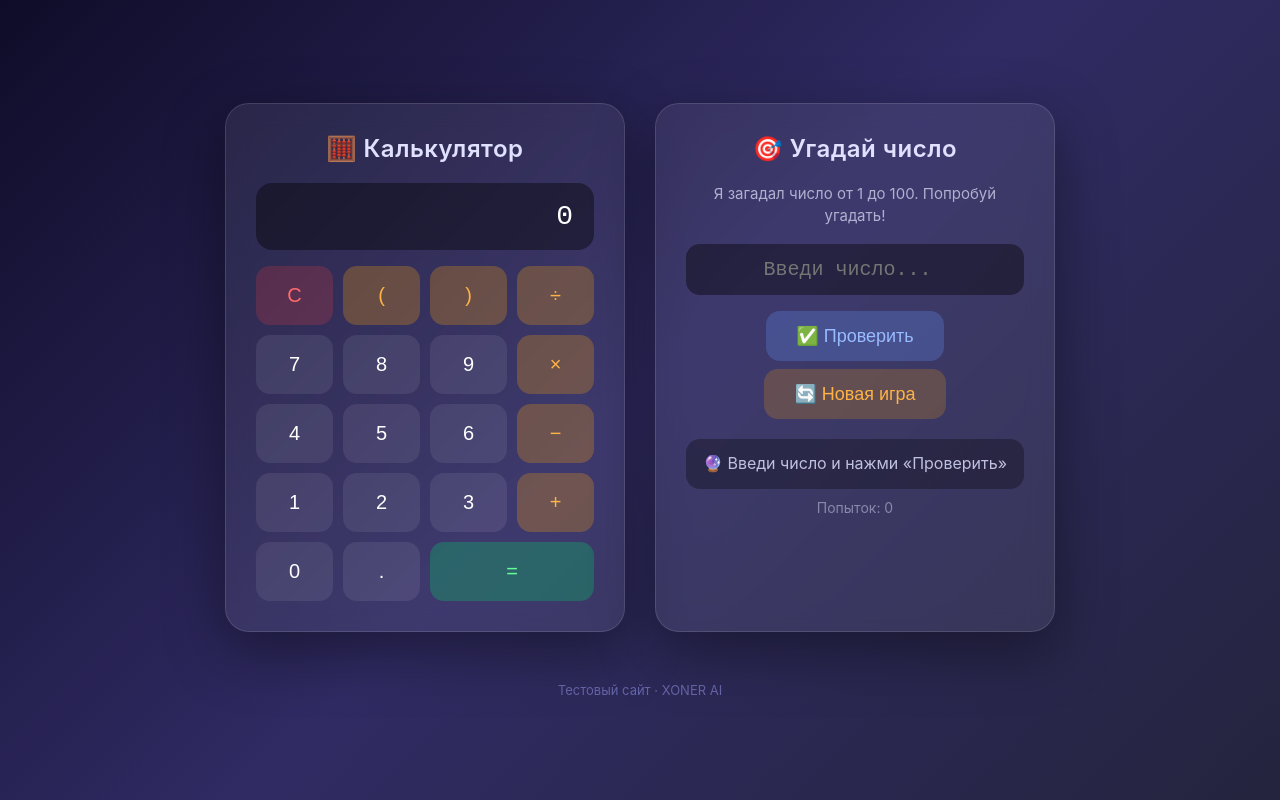
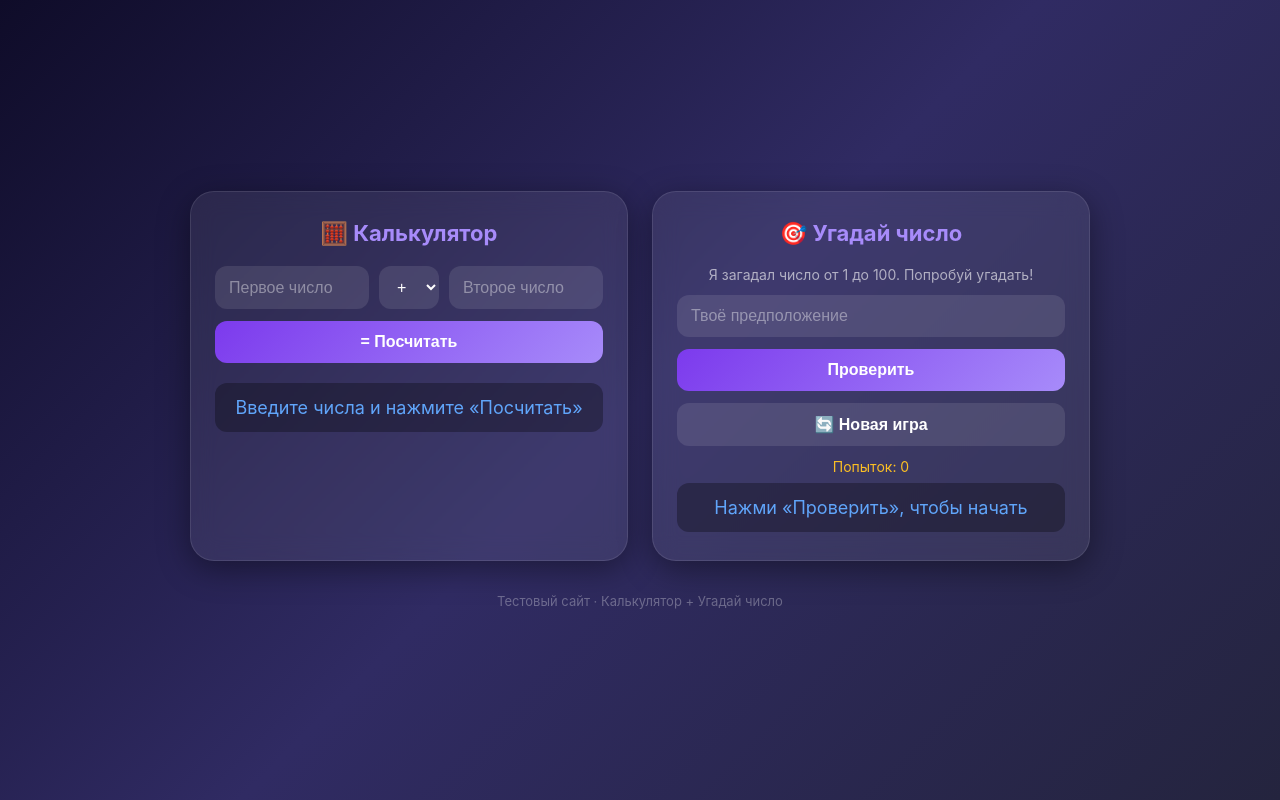
Before and after one commit to XONER4/xoner-qa-retry-1781900053354, a plain HTML site: page index.html in a window 1280 px wide. Drawn offline with Linux system fonts and the light colour scheme.

Commit message:
Update test site with calculator and number guessing game

```diff
--- a/index.html
+++ b/index.html
@@ -5,11 +5,7 @@
     <meta name="viewport" content="width=device-width, initial-scale=1.0">
     <title>Тестовый сайт — Калькулятор и Угадай число</title>
     <style>
-        * {
-            box-sizing: border-box;
-            margin: 0;
-            padding: 0;
-        }
+        * { box-sizing: border-box; margin: 0; padding: 0; }
         body {
             font-family: -apple-system, BlinkMacSystemFont, 'Segoe UI', Roboto, sans-serif;
             background: linear-gradient(135deg, #0f0c29, #302b63, #24243e);
@@ -22,286 +18,206 @@
         .container {
             max-width: 900px;
             width: 100%;
-            display: flex;
-            flex-wrap: wrap;
-            gap: 30px;
-            justify-content: center;
+            display: grid;
+            grid-template-columns: 1fr 1fr;
+            gap: 24px;
+        }
+        @media (max-width: 700px) {
+            .container { grid-template-columns: 1fr; }
         }
         .card {
-            background: rgba(255, 255, 255, 0.07);
+            background: rgba(255,255,255,0.07);
             backdrop-filter: blur(12px);
-            border: 1px solid rgba(255, 255, 255, 0.12);
             border-radius: 24px;
-            padding: 30px;
-            width: 100%;
-            max-width: 400px;
-            box-shadow: 0 20px 60px rgba(0,0,0,0.4);
+            padding: 28px 24px;
+            box-shadow: 0 8px 32px rgba(0,0,0,0.4);
+            border: 1px solid rgba(255,255,255,0.1);
             color: #fff;
-            transition: transform 0.2s;
         }
-        .card:hover {
-            transform: translateY(-4px);
-        }
-        h2 {
-            font-size: 24px;
+        .card h2 {
+            font-size: 22px;
             margin-bottom: 20px;
             text-align: center;
+            color: #a78bfa;
+        }
+        .card input, .card select {
+            width: 100%;
+            padding: 12px 14px;
+            margin-bottom: 12px;
+            border: none;
+            border-radius: 12px;
+            background: rgba(255,255,255,0.1);
+            color: #fff;
+            font-size: 16px;
+            outline: none;
+            transition: 0.2s;
+        }
+        .card input::placeholder { color: rgba(255,255,255,0.4); }
+        .card input:focus, .card select:focus { background: rgba(255,255,255,0.18); }
+        .card select option { background: #302b63; color: #fff; }
+        .btn {
+            width: 100%;
+            padding: 12px;
+            border: none;
+            border-radius: 12px;
+            background: linear-gradient(135deg, #7c3aed, #a78bfa);
+            color: #fff;
+            font-size: 16px;
             font-weight: 600;
-            letter-spacing: 0.5px;
-            color: #e0e0ff;
+            cursor: pointer;
+            transition: 0.2s;
+            margin-bottom: 12px;
         }
-        .calc-display {
-            width: 100%;
-            padding: 18px 20px;
-            font-size: 28px;
-            text-align: right;
-            border: none;
-            border-radius: 16px;
-            background: rgba(0,0,0,0.4);
-            color: #fff;
-            margin-bottom: 16px;
-            font-family: 'Courier New', monospace;
-            letter-spacing: 1px;
+        .btn:hover { transform: scale(1.02); opacity: 0.9; }
+        .btn:active { transform: scale(0.98); }
+        .result-box {
+            background: rgba(0,0,0,0.3);
+            border-radius: 12px;
+            padding: 14px;
+            min-height: 48px;
+            margin-top: 8px;
+            font-size: 18px;
+            text-align: center;
+            word-break: break-word;
         }
-        .calc-buttons {
-            display: grid;
-            grid-template-columns: repeat(4, 1fr);
+        .result-box.success { color: #4ade80; }
+        .result-box.error { color: #f87171; }
+        .result-box.info { color: #60a5fa; }
+        .calc-row {
+            display: flex;
             gap: 10px;
+            margin-bottom: 12px;
         }
-        .calc-btn {
-            padding: 18px;
-            font-size: 20px;
-            border: none;
-            border-radius: 14px;
-            background: rgba(255,255,255,0.08);
-            color: #fff;
-            cursor: pointer;
-            transition: all 0.15s;
-            font-weight: 500;
+        .calc-row input { flex: 1; margin-bottom: 0; }
+        .calc-row select { flex: 0 0 60px; margin-bottom: 0; }
+        .game-hint {
+            font-size: 14px;
+            color: rgba(255,255,255,0.6);
+            text-align: center;
+            margin-bottom: 12px;
         }
-        .calc-btn:hover {
-            background: rgba(255,255,255,0.18);
-            transform: scale(1.03);
-        }
-        .calc-btn:active {
-            transform: scale(0.95);
-        }
-        .calc-btn.op {
-            background: rgba(255, 165, 0, 0.25);
-            color: #ffb347;
-        }
-        .calc-btn.op:hover {
-            background: rgba(255, 165, 0, 0.4);
-        }
-        .calc-btn.eq {
-            background: rgba(0, 200, 100, 0.3);
-            color: #66ff99;
-            grid-column: span 2;
-        }
-        .calc-btn.eq:hover {
-            background: rgba(0, 200, 100, 0.5);
-        }
-        .calc-btn.clear {
-            background: rgba(255, 60, 60, 0.2);
-            color: #ff6b6b;
-        }
-        .calc-btn.clear:hover {
-            background: rgba(255, 60, 60, 0.35);
-        }
-        .game-section {
+        .game-attempts {
             text-align: center;
-        }
-        .game-section p {
-            color: #b0b0d0;
-            margin-bottom: 16px;
-            font-size: 15px;
-            line-height: 1.5;
-        }
-        .game-input {
-            width: 100%;
-            padding: 14px 18px;
-            font-size: 20px;
-            text-align: center;
-            border: none;
-            border-radius: 14px;
-            background: rgba(0,0,0,0.4);
-            color: #fff;
-            margin-bottom: 12px;
-            font-family: 'Courier New', monospace;
-        }
-        .game-btn {
-            padding: 14px 30px;
-            font-size: 18px;
-            border: none;
-            border-radius: 14px;
-            background: rgba(100, 150, 255, 0.25);
-            color: #99bbff;
-            cursor: pointer;
-            transition: all 0.15s;
-            font-weight: 500;
-            margin: 4px;
-        }
-        .game-btn:hover {
-            background: rgba(100, 150, 255, 0.4);
-            transform: scale(1.03);
-        }
-        .game-btn:active {
-            transform: scale(0.95);
-        }
-        .game-btn.reset {
-            background: rgba(255, 165, 0, 0.2);
-            color: #ffb347;
-        }
-        .game-btn.reset:hover {
-            background: rgba(255, 165, 0, 0.35);
-        }
-        .game-message {
-            margin-top: 16px;
-            padding: 14px;
-            border-radius: 14px;
-            background: rgba(0,0,0,0.3);
-            font-size: 16px;
-            min-height: 50px;
-            color: #c0c0e0;
-        }
-        .game-message.win {
-            background: rgba(0, 200, 100, 0.2);
-            color: #66ff99;
-        }
-        .game-message.lose {
-            background: rgba(255, 60, 60, 0.15);
-            color: #ff6b6b;
-        }
-        .attempts {
-            margin-top: 10px;
             font-size: 14px;
-            color: #8888aa;
+            color: #fbbf24;
+            margin-bottom: 8px;
         }
         .footer {
+            grid-column: 1 / -1;
             text-align: center;
-            color: #6666aa;
+            color: rgba(255,255,255,0.3);
             font-size: 13px;
-            margin-top: 20px;
-            width: 100%;
-        }
-        @media (max-width: 480px) {
-            .card { padding: 20px; }
-            .calc-btn { padding: 14px; font-size: 17px; }
+            margin-top: 8px;
         }
     </style>
 </head>
 <body>
 <div class="container">
+
     <!-- Калькулятор -->
     <div class="card">
         <h2>🧮 Калькулятор</h2>
-            <input type="text" class="calc-display" id="calcDisplay" readonly value="0">
-            <div class="calc-buttons">
-                <button class="calc-btn clear" onclick="clearCalc()">C</button>
-                <button class="calc-btn op" onclick="appendCalc('(')">(</button>
-                <button class="calc-btn op" onclick="appendCalc(')')">)</button>
-                <button class="calc-btn op" onclick="appendCalc('/')">÷</button>
-
-                <button class="calc-btn" onclick="appendCalc('7')">7</button>
-                <button class="calc-btn" onclick="appendCalc('8')">8</button>
-                <button class="calc-btn" onclick="appendCalc('9')">9</button>
-                <button class="calc-btn op" onclick="appendCalc('*')">×</button>
-
-                <button class="calc-btn" onclick="appendCalc('4')">4</button>
-                <button class="calc-btn" onclick="appendCalc('5')">5</button>
-                <button class="calc-btn" onclick="appendCalc('6')">6</button>
-                <button class="calc-btn op" onclick="appendCalc('-')">−</button>
-
-                <button class="calc-btn" onclick="appendCalc('1')">1</button>
-                <button class="calc-btn" onclick="appendCalc('2')">2</button>
-                <button class="calc-btn" onclick="appendCalc('3')">3</button>
-                <button class="calc-btn op" onclick="appendCalc('+')">+</button>
-
-                <button class="calc-btn" onclick="appendCalc('0')">0</button>
-                <button class="calc-btn" onclick="appendCalc('.')">.</button>
-                <button class="calc-btn eq" onclick="calculate()">=</button>
+        <div class="calc-row">
+            <input type="number" id="calcNum1" placeholder="Первое число" step="any">
+            <select id="calcOp">
+                <option value="+">+</option>
+                <option value="-">−</option>
+                <option value="*">×</option>
+                <option value="/">÷</option>
+            </select>
+            <input type="number" id="calcNum2" placeholder="Второе число" step="any">
         </div>
+        <button class="btn" onclick="calculate()">= Посчитать</button>
+        <div class="result-box info" id="calcResult">Введите числа и нажмите «Посчитать»</div>
     </div>
 
-        <!-- Игра "Угадай число" -->
-        <div class="card game-section">
+    <!-- Угадай число -->
+    <div class="card">
         <h2>🎯 Угадай число</h2>
-            <p>Я загадал число от 1 до 100. Попробуй угадать!</p>
-            <input type="number" class="game-input" id="guessInput" placeholder="Введи число..." min="1" max="100">
-            <div>
-                <button class="game-btn" onclick="checkGuess()">✅ Проверить</button>
-                <button class="game-btn reset" onclick="resetGame()">🔄 Новая игра</button>
-            </div>
-            <div class="game-message" id="gameMessage">🔮 Введи число и нажми «Проверить»</div>
-            <div class="attempts" id="attemptsDisplay">Попыток: 0</div>
+        <p class="game-hint">Я загадал число от 1 до 100. Попробуй угадать!</p>
+        <input type="number" id="guessInput" placeholder="Твоё предположение" min="1" max="100">
+        <button class="btn" onclick="makeGuess()">Проверить</button>
+        <button class="btn" style="background: rgba(255,255,255,0.1);" onclick="resetGame()">🔄 Новая игра</button>
+        <div class="game-attempts" id="attemptsDisplay">Попыток: 0</div>
+        <div class="result-box info" id="gameResult">Нажми «Проверить», чтобы начать</div>
     </div>
 
-        <div class="footer">Тестовый сайт · XONER AI</div>
+    <div class="footer">Тестовый сайт · Калькулятор + Угадай число</div>
 </div>
 
 <script>
     // ===== Калькулятор =====
-        function appendCalc(val) {
-            const display = document.getElementById('calcDisplay');
-            if (display.value === '0' && val !== '.' && !'+-*/'.includes(val)) {
-                display.value = val;
-            } else {
-                display.value += val;
-            }
+    function calculate() {
+        const num1 = parseFloat(document.getElementById('calcNum1').value);
+        const num2 = parseFloat(document.getElementById('calcNum2').value);
+        const op = document.getElementById('calcOp').value;
+        const resultBox = document.getElementById('calcResult');
+
+        if (isNaN(num1) || isNaN(num2)) {
+            resultBox.className = 'result-box error';
+            resultBox.textContent = '⚠️ Введите оба числа';
+            return;
         }
 
-        function clearCalc() {
-            document.getElementById('calcDisplay').value = '0';
+        let result;
+        switch (op) {
+            case '+': result = num1 + num2; break;
+            case '-': result = num1 - num2; break;
+            case '*': result = num1 * num2; break;
+            case '/':
+                if (num2 === 0) {
+                    resultBox.className = 'result-box error';
+                    resultBox.textContent = '⚠️ На ноль делить нельзя';
+                    return;
+                }
+                result = num1 / num2;
+                break;
+            default:
+                resultBox.className = 'result-box error';
+                resultBox.textContent = '⚠️ Неизвестная операция';
+                return;
         }
 
-        function calculate() {
-            const display = document.getElementById('calcDisplay');
-            try {
-                let expr = display.value.replace(/×/g, '*').replace(/÷/g, '/').replace(/−/g, '-');
-                const result = Function('"use strict"; return (' + expr + ')')();
-                display.value = Number.isFinite(result) ? Math.round(result * 100000000) / 100000000 : 'Ошибка';
-            } catch (e) {
-                display.value = 'Ошибка';
-            }
+        resultBox.className = 'result-box success';
+        resultBox.textContent = `${num1} ${op} ${num2} = ${result}`;
     }
 
-        // ===== Игра "Угадай число" =====
+    // ===== Угадай число =====
     let secretNumber = Math.floor(Math.random() * 100) + 1;
     let attempts = 0;
     let gameOver = false;
 
-        function checkGuess() {
+    function makeGuess() {
         const input = document.getElementById('guessInput');
-            const message = document.getElementById('gameMessage');
+        const resultBox = document.getElementById('gameResult');
         const attemptsDisplay = document.getElementById('attemptsDisplay');
+        const guess = parseInt(input.value);
 
         if (gameOver) {
-                message.textContent = '🔄 Игра окончена! Нажми «Новая игра»';
-                message.className = 'game-message';
+            resultBox.className = 'result-box info';
+            resultBox.textContent = '🔄 Игра окончена. Нажми «Новая игра»';
             return;
         }
 
-            const guess = parseInt(input.value, 10);
-
         if (isNaN(guess) || guess < 1 || guess > 100) {
-                message.textContent = '⚠️ Введи число от 1 до 100';
-                message.className = 'game-message';
+            resultBox.className = 'result-box error';
+            resultBox.textContent = '⚠️ Введи число от 1 до 100';
             return;
         }
 
         attempts++;
-            attemptsDisplay.textContent = 'Попыток: ' + attempts;
+        attemptsDisplay.textContent = `Попыток: ${attempts}`;
 
         if (guess === secretNumber) {
-                message.textContent = '🎉 Поздравляю! Ты угадал число ' + secretNumber + ' за ' + attempts + ' попыток!';
-                message.className = 'game-message win';
+            resultBox.className = 'result-box success';
+            resultBox.textContent = `🎉 Поздравляю! Ты угадал число ${secretNumber} за ${attempts} попыток!`;
             gameOver = true;
         } else if (guess < secretNumber) {
-                message.textContent = '📈 Загаданное число больше. Попробуй ещё!';
-                message.className = 'game-message';
+            resultBox.className = 'result-box info';
+            resultBox.textContent = '⬆️ Загаданное число больше';
         } else {
-                message.textContent = '📉 Загаданное число меньше. Попробуй ещё!';
-                message.className = 'game-message';
+            resultBox.className = 'result-box info';
+            resultBox.textContent = '⬇️ Загаданное число меньше';
         }
 
         input.value = '';
@@ -312,21 +228,13 @@
         secretNumber = Math.floor(Math.random() * 100) + 1;
         attempts = 0;
         gameOver = false;
+        document.getElementById('attemptsDisplay').textContent = 'Попыток: 0';
+        const resultBox = document.getElementById('gameResult');
+        resultBox.className = 'result-box info';
+        resultBox.textContent = '🔄 Новая игра! Введи число от 1 до 100';
         document.getElementById('guessInput').value = '';
-            document.getElementById('gameMessage').textContent = '🔄 Новая игра! Число от 1 до 100 загадано.';
-            document.getElementById('gameMessage').className = 'game-message';
-            document.getElementById('attemptsDisplay').textContent = 'Попыток: 0';
         document.getElementById('guessInput').focus();
     }
-
-        // Enter для игры
-        document.addEventListener('DOMContentLoaded', function() {
-            document.getElementById('guessInput').addEventListener('keypress', function(e) {
-                if (e.key === 'Enter') {
-                    checkGuess();
-                }
-            });
-        });
 </script>
 </body>
 </html>
```
Lines whose indentation alone changed are shown as unchanged.
